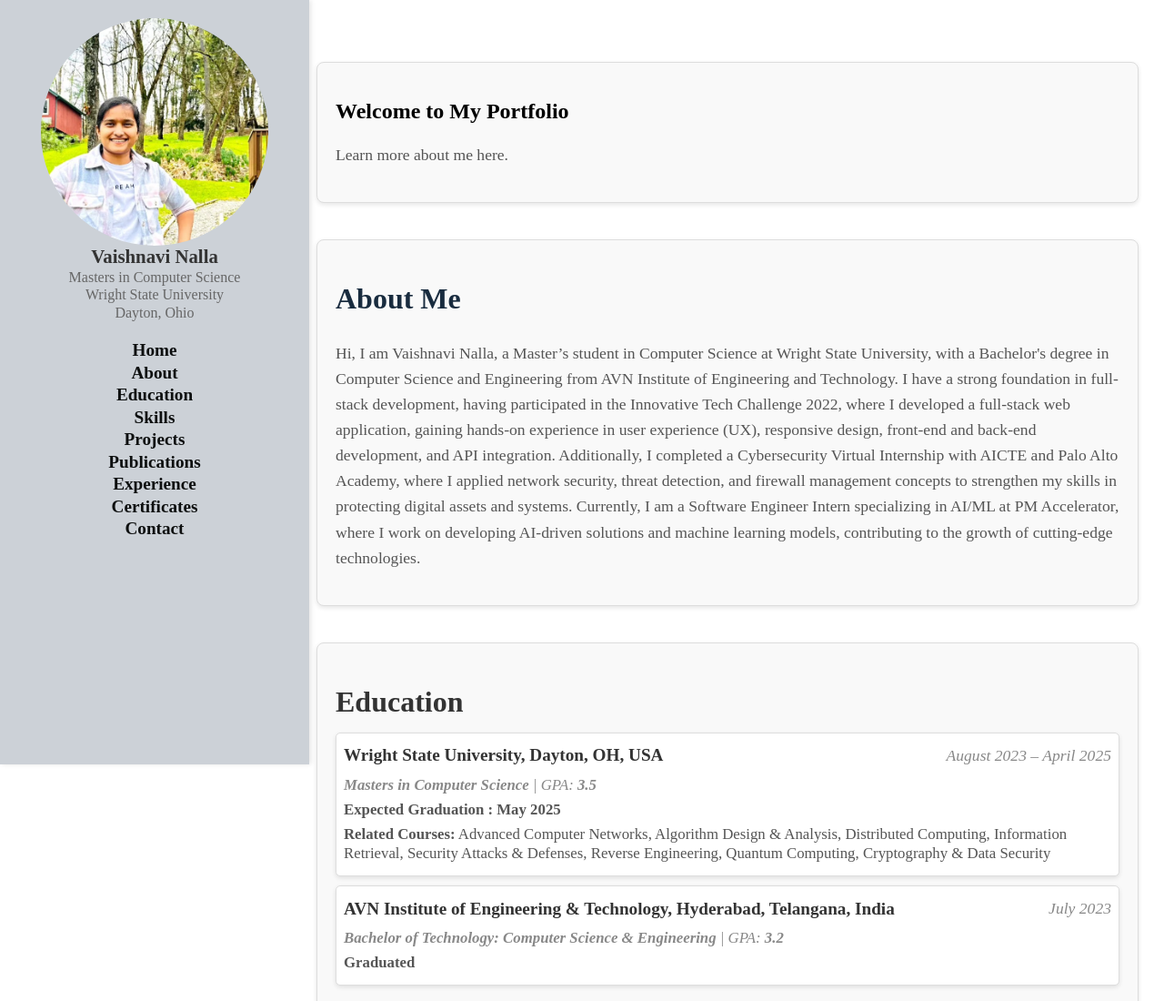
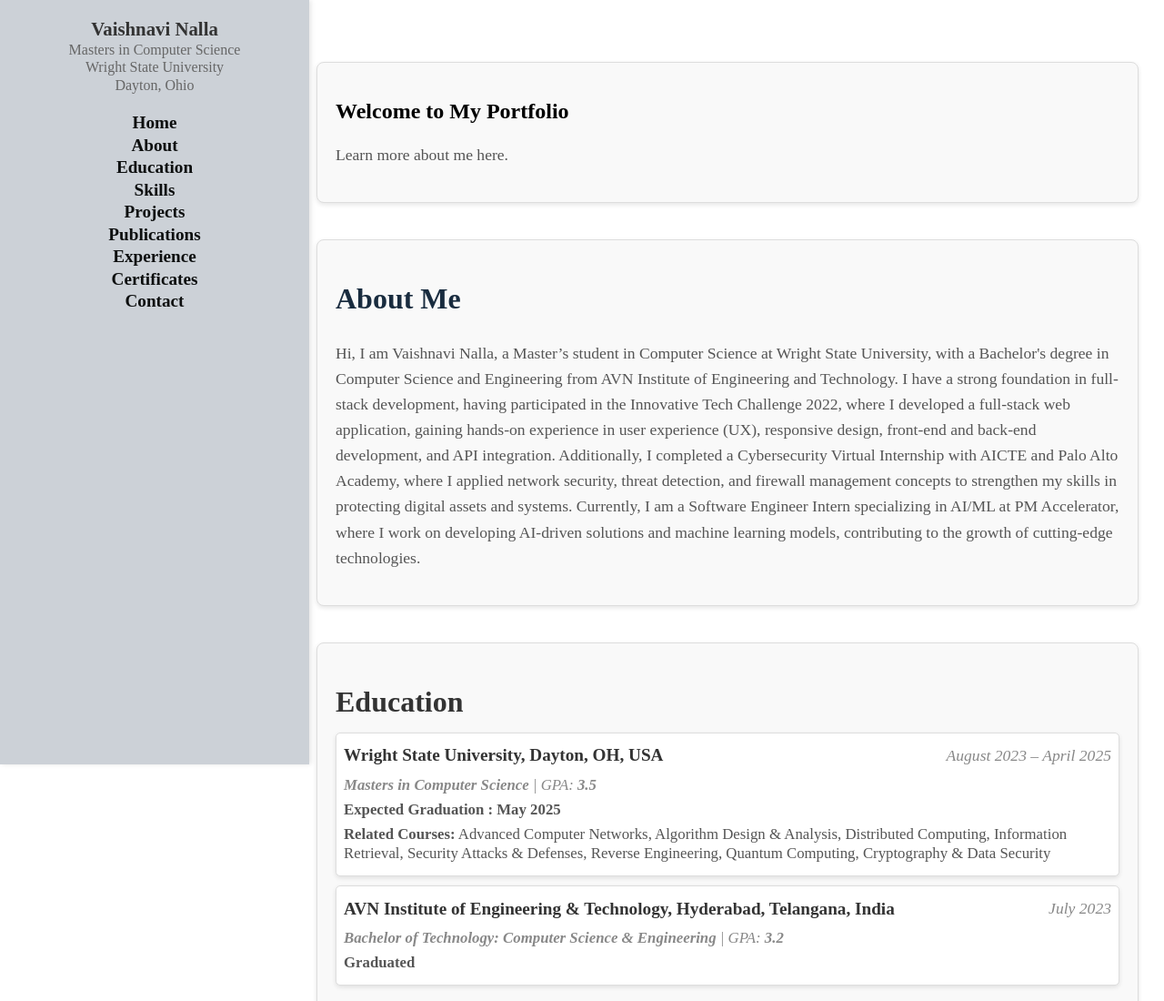
Before and after one commit to VaishnaviNalla2/MyPortfolio, a plain HTML site: page index.html in a window 1280 px wide. Shown: the top 1100 px of the page at 91% size. Drawn offline with Linux system fonts and the light colour scheme; files whose address does not match are found by name.

Commit message:
Update index.html

```diff
--- a/index.html
+++ b/index.html
@@ -15,9 +15,9 @@
   <div class="sidebar">
     <div class="sidebar-content">
       <!-- Profile Image -->
-      <div class="profile-img">
+    <!--  <div class="profile-img">
         <img src="assets/images/IMG_20240403_013915_006 (1).jpg" alt="Vaishnavi's Profile Picture">
-      </div>
+      </div> -->
       <h2>Vaishnavi Nalla</h2>
       <p>Masters in Computer Science</p>
       <p>Wright State University</p>
```
